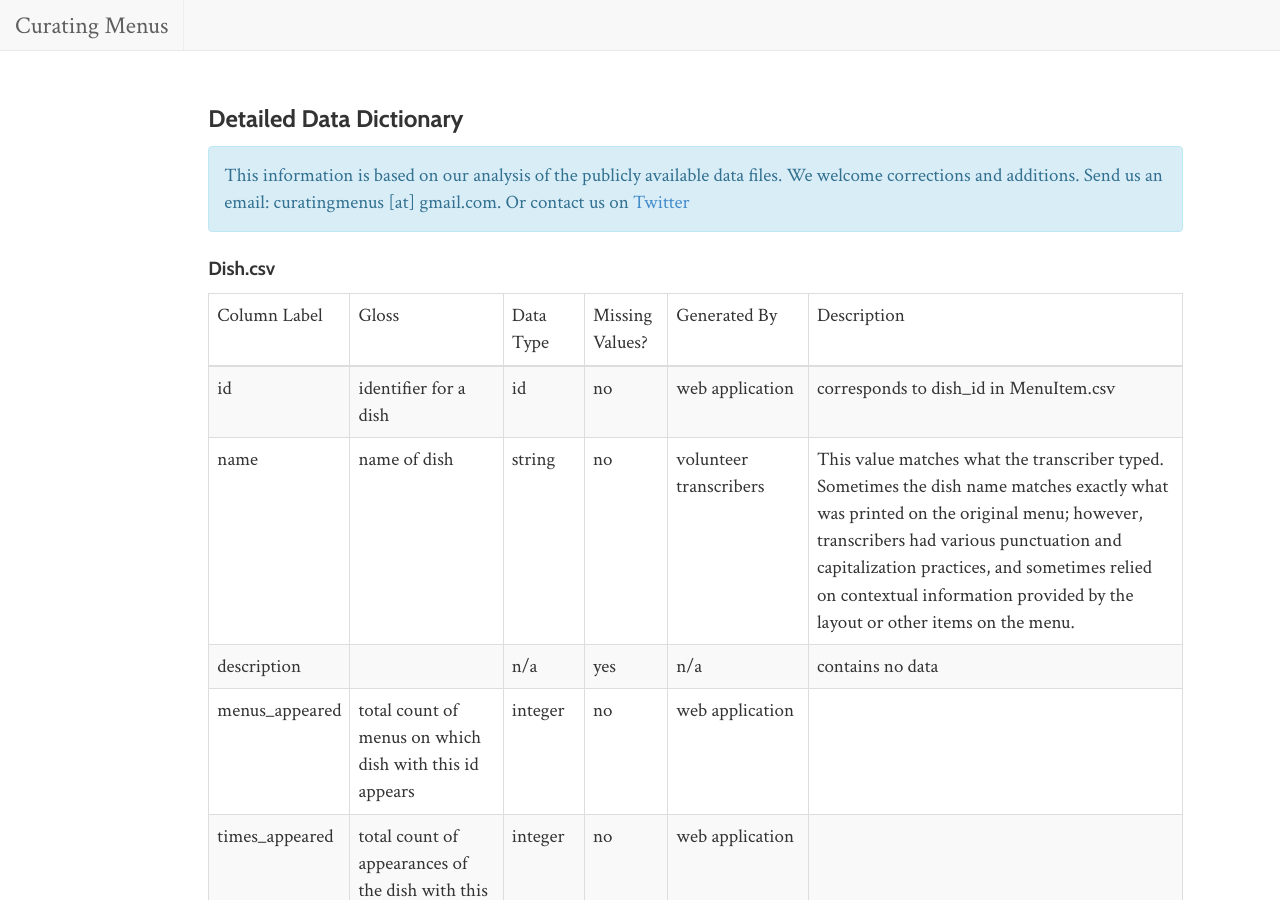
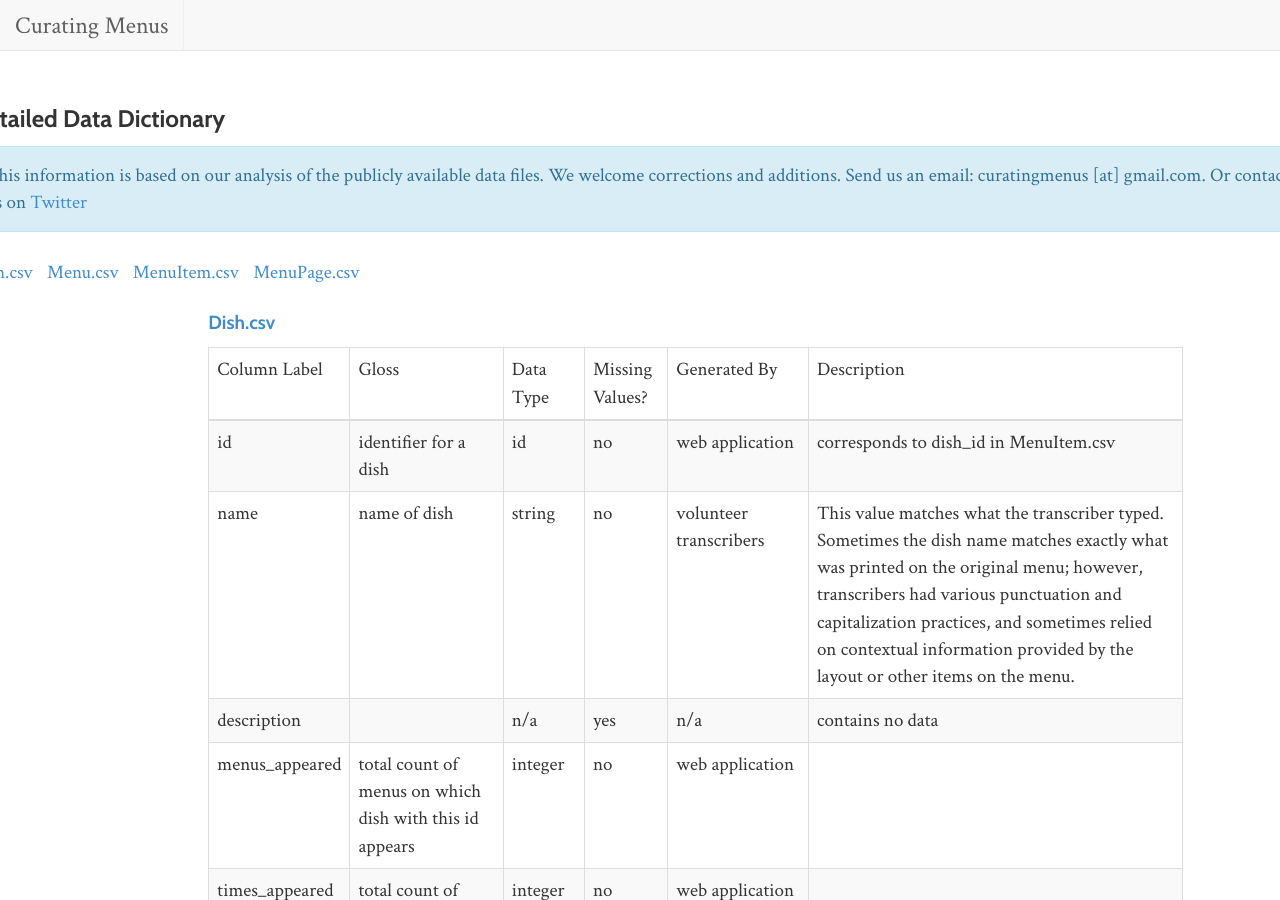
Before and after one commit to public-fare/menus-site, a Jekyll site: the page data_dictionary/index.html, which Jekyll copies as it is, in a window 1280 px wide and 900 px high, scrolled down 3006 px. Built offline with Jekyll 4.4.1, drawn with Linux system fonts in a browser that asks for light colours.

Commit message:
Introduce another set of divs to style table sections

```diff
--- a/data_dictionary/index.html
+++ b/data_dictionary/index.html
@@ -108,12 +108,20 @@
         </div>
         </div>
         <div class="row">
-        <div class="tablewrap">
+        <div class="tablesection">
           <h4 id="dictionary">Detailed Data Dictionary</h4>
 
           <div class="alert alert-info" role="alert">This information is based on our analysis of the publicly available data files. We welcome corrections and additions. Send us an email: curatingmenus [at] gmail.com. Or contact us on <a href="https://twitter.com/?status=@curatingmenus">Twitter</a></div>
 
-          <h5>Dish.csv</h5>
+          <ul class="list-inline">
+            <li><a href="#dish">Dish.csv</a></li>
+            <li><a href="#menu">Menu.csv</a></li>
+            <li><a href="#menu-item">MenuItem.csv</a></li>
+            <li><a href="#menu-page">MenuPage.csv</a></li>
+          </ul>
+
+          <div class="tablewrap">
+            <h5><a id="dish">Dish.csv</a></h5>
                     <!-- <p>In the downloadable data package available from <a href="http://menus.nypl.org/data">http://menus.nypl.org/data</a> dated 16 September 2014, &quot;Dish.csv&quot; contained 409,919 rows. Data is organized into 9 columns:</p> -->
                     <table class="table table-striped table-bordered">
                       <thead>
@@ -201,8 +209,9 @@
                         </tr>
                       </tbody>
                     </table>
-
-          <h5>Menu.csv</h5>
+                  </div>
+        <div class="tablewrap">
+          <h5><a id="menu">Menu.csv</a></h5>
           <table class="table table-striped table-bordered">
             <thead>
               <tr>
@@ -377,8 +386,9 @@
               </tr>
             </tbody>
           </table>
-
-          <h5>MenuItem.csv</h5>
+        </div>
+        <div class="tablewrap">
+          <h5><a id="menu-item">MenuItem.csv</a></h5>
           <table class="table table-striped table-bordered">
             <thead>
               <tr>
@@ -467,8 +477,9 @@
               </tr>
             </tbody>
           </table>
-
-          <h5>MenuPage.csv</h5>
+        </div>
+        <div class="tablewrap">
+          <h5><a id="menu-page">MenuPage.csv</a></h5>
           <table class="table table-striped table-bordered">
             <thead>
               <tr>
@@ -539,8 +550,9 @@
               </tr>
             </tbody>
           </table>
+        </div>
 
-          </div><!--/tablewrap-->
+          </div><!--/tablesection-->
           </div>
           </div>
 
```
Lines whose indentation alone changed are shown as unchanged.
